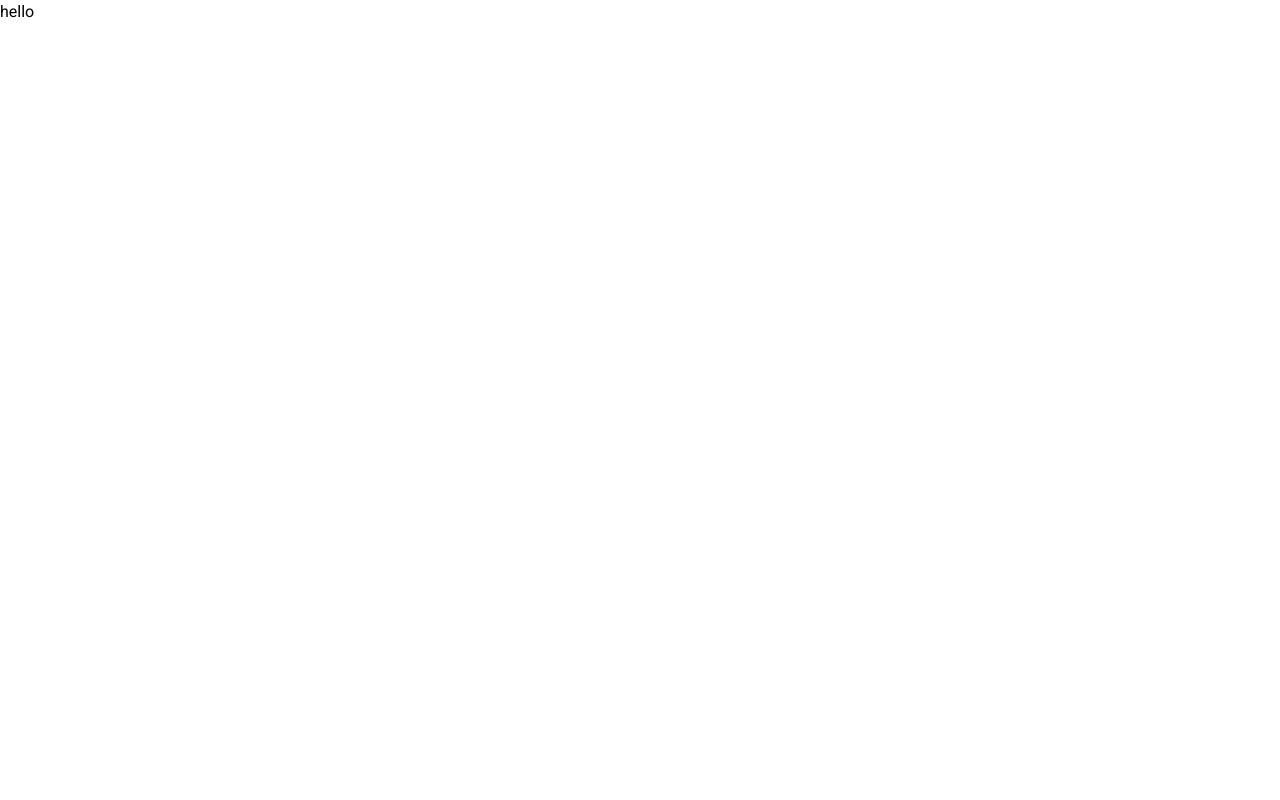
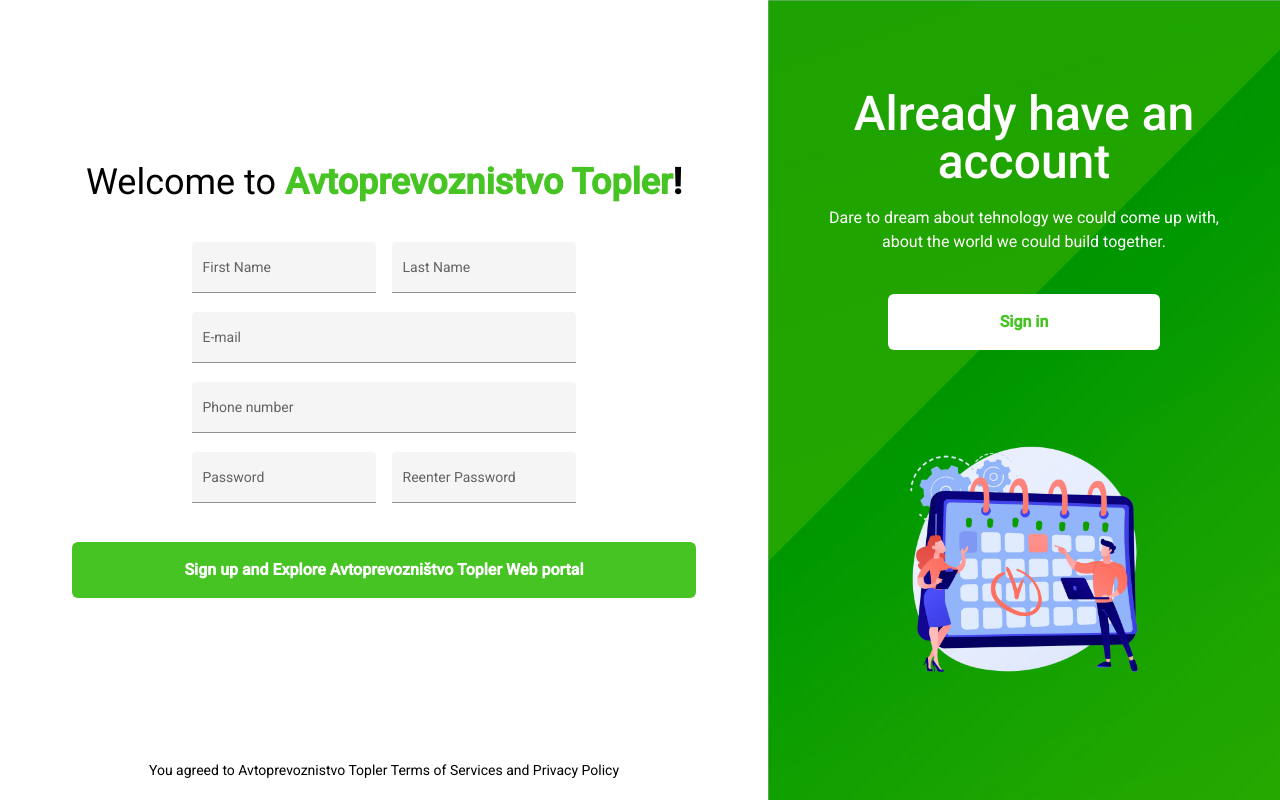
Before and after one commit to TimMori0/diplomska, an Angular app: page /sign-up in a window 1280 px wide. Built offline with nearby package versions, Linux system fonts and the light colour scheme.

Commit message:
added signup form, updated application & login

```diff
--- a/src/app/core/app-routing.module.ts
+++ b/src/app/core/app-routing.module.ts
@@ -22,7 +22,7 @@
       )
   },
   {
-    path: 'form',
+    path: 'form/:usertype',
     loadChildren: () =>
       import('./../modules/purchasing-form/purchasing-form.module').then(
         (module) => module.PurchasingFormModule
--- a/src/app/core/app.component.ts
+++ b/src/app/core/app.component.ts
@@ -1,7 +1,7 @@
 import { Component, OnInit } from '@angular/core';
 import { UserTypeEnum } from './enum/user-type.enum';
+import { Application } from './models/application.model';
 import { User } from './models/user.model';
-import { Vloga } from './models/vloga.model';
 
 @Component({
   selector: 'app-root',
@@ -13,13 +13,13 @@
   public admin: User = new User('Franc', 'Kranjc', 'franc.kranjc@gmail.com', 'admin' , '066895555', UserTypeEnum.Admin);
   public users: Array<User> = new Array<User>();
 
-  public vloge: Array<Vloga> = new Array<Vloga>();
+  public vloge: Array<Application> = new Array<Application>();
 
   ngOnInit(){
-    this.users.push(this.basic);
+  /*     this.users.push(this.basic);
     this.users.push(this.admin);
 
     localStorage.setItem('users', JSON.stringify(this.users));
-    localStorage.setItem('vloge', JSON.stringify(this.vloge));
+    localStorage.setItem('applications', JSON.stringify(this.vloge)); */
   }
 }
--- a/src/app/modules/login/pages/login.page.scss
+++ b/src/app/modules/login/pages/login.page.scss
@@ -1,7 +1,7 @@
 ::ng-deep .mat-focused .mat-form-field-label {
-    color: green !important;
+    color: #46c423 !important;
 }
 
 ::ng-deep .mat-form-field-ripple {
-    background-color: green !important;
+    background-color: #46c423 !important;
 }
--- a/src/app/modules/login/pages/login.page.ts
+++ b/src/app/modules/login/pages/login.page.ts
@@ -15,13 +15,12 @@
 
   constructor(
     private route: Router
-  ){
-
-  }
+  ){}
 
   SignIn(){
     var users = JSON.parse(localStorage.getItem('users') || '{}');
 
+    if(users.length > 0){
       users.forEach((user: User) => {
         console.log(user);
         if(user.email == this.loginEmail && user.password == this.loginPassword){
@@ -29,9 +28,10 @@
           this.route.navigate(['/form', user.type]);
         }
         else{
-        console.log("FAIL")
+          console.log("FAIL");
         }
       });
     }
+  }
 
 }
--- a/src/app/modules/sign-up/pages/sign-up.page.html
+++ b/src/app/modules/sign-up/pages/sign-up.page.html
@@ -1 +1,73 @@
-<div>hello</div>
+<div class="md:flex">
+    <!-- SIGN IN FORM -->
+    <div class="col-span-2 md:w-3/5">
+        <div class="flex flex-col h-screen justify-between">
+            <div></div>
+            <div class="text-center">
+                <div class="text-4xl mb-10">Welcome to <span class="font-semibold text-primaryGreen"> Avtoprevoznistvo Topler</span><span class="font-semibold">!</span></div>
+                <!-- INPUTS -->
+                <div class="grid grid-cols-2 gap-4 px-2">
+                    <div class="flex justify-end">
+                        <div class="text-sm w-1/2">
+                            <mat-form-field class="w-full rounded-md" appearance="fill">
+                                <mat-label>First Name</mat-label>
+                                <input matInput type="email" [(ngModel)]="firstName">
+                            </mat-form-field>
+                        </div>
+                    </div>
+                    <div class="text-sm w-1/2">
+                        <mat-form-field class="w-full rounded-md" appearance="fill">
+                            <mat-label>Last Name</mat-label>
+                            <input matInput type="text" [(ngModel)]="lastName">
+                        </mat-form-field>
+                    </div>
+                </div>
+                <div class="text-sm">
+                    <mat-form-field class="w-1/2 rounded-md" appearance="fill">
+                        <mat-label>E-mail</mat-label>
+                        <input matInput type="email" [(ngModel)]="email">
+                    </mat-form-field>
+                </div>
+                <div class="text-sm">
+                    <mat-form-field class="w-1/2 rounded-md" appearance="fill">
+                        <mat-label>Phone number</mat-label>
+                        <input matInput type="tel" [(ngModel)]="phoneNumber">
+                    </mat-form-field>
+                </div>
+                <div class="grid grid-cols-2 gap-4 px-2">
+                    <div class="flex justify-end">
+                        <div class="text-sm w-1/2">
+                            <mat-form-field class="w-full rounded-md" appearance="fill">
+                                <mat-label>Password</mat-label>
+                                <input matInput type="password" [(ngModel)]="password">
+                            </mat-form-field>
+                        </div>
+                    </div>
+                    <div class="text-sm w-1/2">
+                        <mat-form-field class="w-full rounded-md" appearance="fill">
+                            <mat-label>Reenter Password</mat-label>
+                            <input matInput type="password" [(ngModel)]="password2">
+                        </mat-form-field>
+                    </div>
+                </div>
+                <!-- BUTTON SIGN UP -->
+                <button class="mt-5 p-4 px-28 font-semibold bg-primaryGreen rounded-md text-white" (click)="SignUp()">Sign up and Explore Avtoprevozništvo Topler Web portal</button>
+            </div>
+            <div class="text-sm text-center mb-5">You agreed to Avtoprevoznistvo Topler <span class="hover:text-primaryGreen cursor-pointer">Terms of Services</span> and <span class="hover:text-primaryGreen cursor-pointer">Privacy Policy</span></div>
+        </div>
+    </div>
+    <!-- SIGN IN FORM -->
+    <div class="bg-[url('src/assets/images/greenBanner.png')] md:w-2/5">
+        <div class="grid h-screen place-items-center p-10 text-center">
+            <div class="text-white">
+                <div class="text-5xl font-medium">Already have an account</div>
+                <div class="mt-5 text-base">Dare to dream about tehnology we could come up with, about the world we could build together.</div>
+                <!-- BUTTON SIGN IN -->
+                <div class="my-10">
+                    <button class="p-4 px-28 font-semibold bg-white rounded-md text-primaryGreen" routerLink="../login">Sign in</button>
+                </div>
+                <img src="../../../../assets/images/planning_team_banner.png" width="300" class="mt-5 inline-block">
+            </div>
+        </div>
+    </div>
+</div>
--- a/src/app/modules/sign-up/pages/sign-up.page.scss
+++ b/src/app/modules/sign-up/pages/sign-up.page.scss
@@ -0,0 +1,7 @@
+::ng-deep .mat-focused .mat-form-field-label {
+    color: #46c423 !important;
+}
+
+::ng-deep .mat-form-field-ripple {
+    background-color: #46c423 !important;
+}
--- a/src/app/modules/sign-up/pages/sign-up.page.ts
+++ b/src/app/modules/sign-up/pages/sign-up.page.ts
@@ -1,4 +1,7 @@
 import { Component } from '@angular/core';
+import { Router } from '@angular/router';
+import { UserTypeEnum } from 'src/app/core/enum/user-type.enum';
+import { User } from 'src/app/core/models/user.model';
 
 @Component({
   selector: 'sign-up',
@@ -7,5 +10,38 @@
 })
 
 export class SignUpPage {
+  public firstName: string = '';
+  public lastName: string = '';
+  public email: string = '';
+  public phoneNumber: string = '';
+  public password: string = '';
+  public password2: string = '';
 
+  public newUser: User = new User();
+
+  constructor(
+    private route: Router
+  ){}
+
+  SignUp(){
+    if(this.password == this.password2){
+      this.newUser.fisrtname = this.firstName;
+      this.newUser.lastname = this.lastName;
+      this.newUser.email = this.email;
+      this.newUser.phonenumber = this.phoneNumber;
+      this.newUser.password = this.password;
+      this.newUser.type = UserTypeEnum.Basic;
+
+      var users = JSON.parse(localStorage.getItem('users') || '{}');
+      users.push(this.newUser);
+
+      localStorage.setItem('users', JSON.stringify(users));
+
+      this.route.navigate(['/form', this.newUser.type]);
+      console.log("SUCCES");
+    }
+    else{
+      console.log("FAIL");
+    }
+  }
 }
```
Lines whose indentation alone changed are shown as unchanged.
